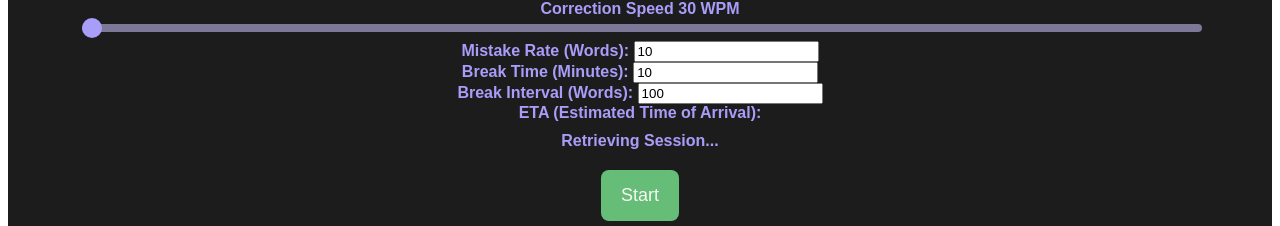
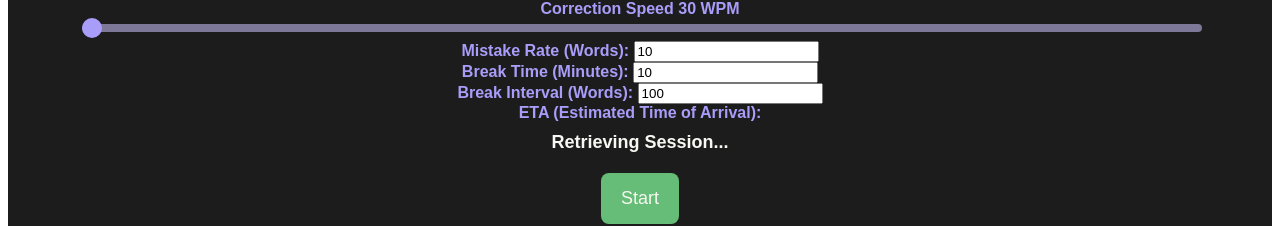
Before and after one commit to mvp79-dev/examripper_chrome_extension, a React app: page / in a window 1280 px wide. Both pictures are taken after a click on the button "Start". Shown: the part 327-553 px from the top of the page. Built offline with nearby package versions, Linux system fonts and the light colour scheme; the HTML template or start-up script is replaced by a standard one.

Commit message:
added styles to retrive session

```diff
--- a/src/components/TempComponent.tsx
+++ b/src/components/TempComponent.tsx
@@ -430,7 +430,13 @@ function DocsAutoTyper() {
         {
           notification && (
             <div className="notification">
-              <p>Retrieving Session...  </p>
+              <p
+              style={{
+                color: '#F8F8F2',
+                fontSize: '18px',
+                fontWeight: 'bold',
+              }}
+              >Retrieving Session...  </p>
             </div>
           )
         }
```
